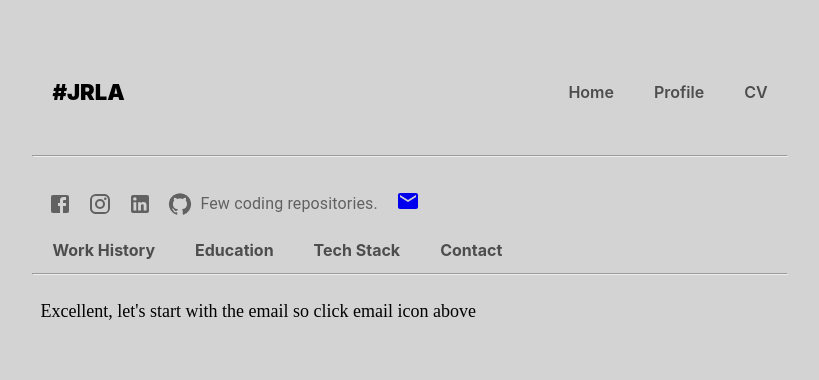
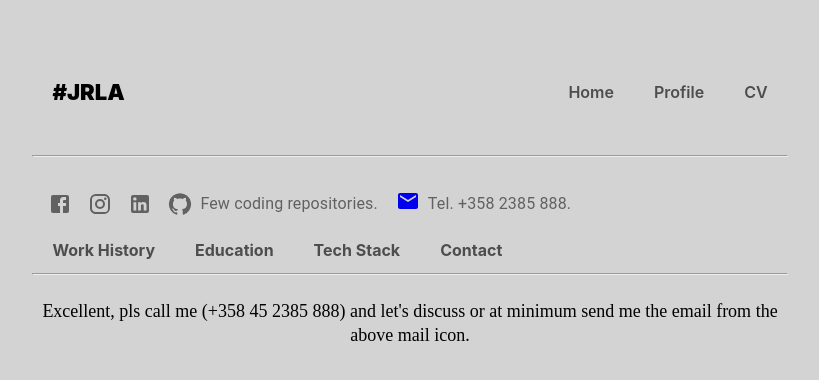
Before and after one commit to JouniR68/CV, a React (Vite) app: page /cv/Contact in a window 1280 px wide. Shown: the top 380 px of the page, without its empty margins (230-1049 px from the left). Built offline with nearby package versions, Linux system fonts and the light colour scheme.

Commit message:
Tel added

```diff
--- a/src/components/Contact.jsx
+++ b/src/components/Contact.jsx
@@ -21,8 +21,7 @@ export default function Contact() {
   }
 
   const contactText =
-    "Excellent, let's start with the email so click email icon above";
-
+    "Excellent, pls call me (+358 45 2385 888) and let's discuss or at minimum send me the email from the above mail icon.";
 
   return (
     <>
--- a/src/components/Sos.jsx
+++ b/src/components/Sos.jsx
@@ -76,6 +76,10 @@ export default function Contact() {
             </IconButton>
             <IconButton>
               <a href={mailtoLink}><MailIcon sx={{marginLeft: '2px' }}/></a>
+              <Typography variant='body1' ml={1}>
+                Tel. +358 2385 888.
+              </Typography>
+
             </IconButton>
           </ButtonGroup>
         </div>
```
